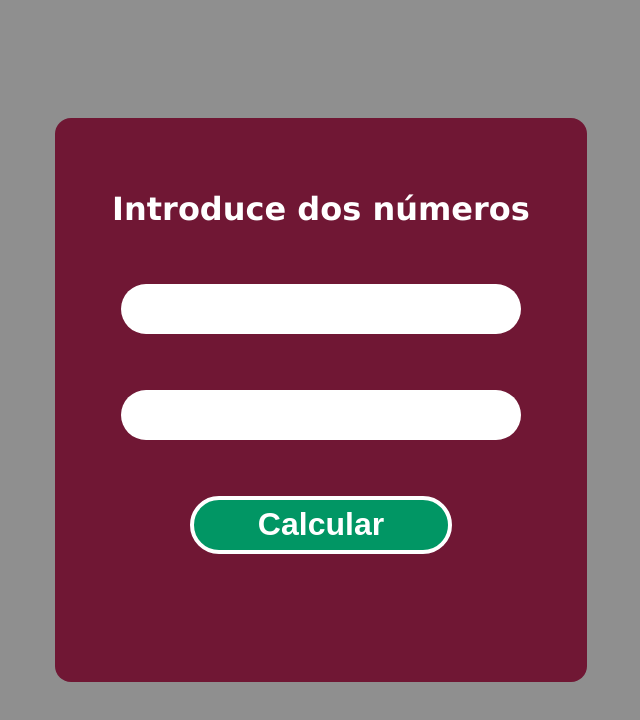
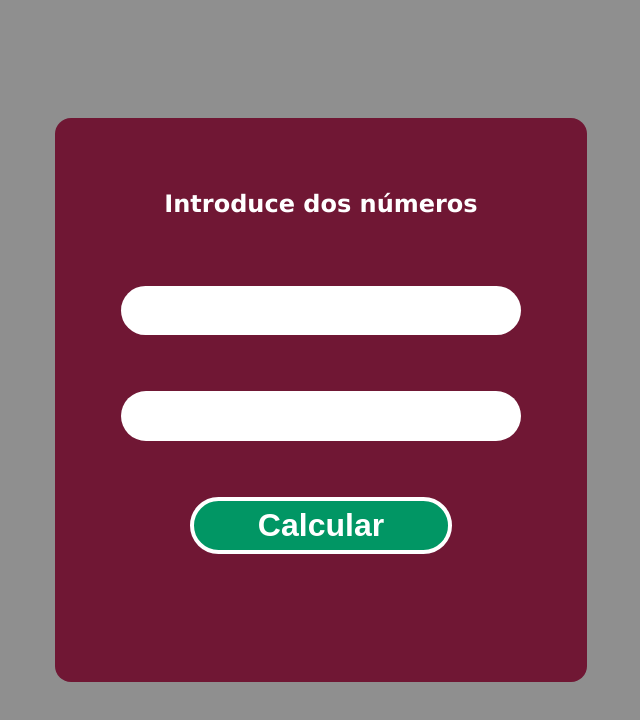
Before and after one commit to franxuhjuli/practicas_javascript, a plain HTML site: page Ejercicio 4 - Devuelve los numeros intermedios/index.html in a window 1280 px wide. Shown: the whole page, without its empty margins (319-959 px from the left). Drawn offline with Linux system fonts and the light colour scheme.

Commit message:
Add files via upload

```diff
--- a/Ejercicio 4 - Devuelve los numeros intermedios/style.css
+++ b/Ejercicio 4 - Devuelve los numeros intermedios/style.css
@@ -19,7 +19,7 @@ body {
 }
 
 .container {
-    height: 80%;
+    min-height: 80%;
     display: flex;
     flex-direction: column;
     justify-content: space-evenly;
@@ -27,14 +27,18 @@ body {
     width: 45%;
     background-color: rgb(112, 23, 52);
     border-radius: 1em;
-padding: 1em;
+    padding: 1em;
 }
 
 h1 {
-    font-size: 2em;
-    height: auto;
+    font-size: 1.5em;
+    margin-bottom: 0.5em;
+}
+
+.title {
     text-align: center;
 }
+
 
 input {
     font-size: 2em;
@@ -61,6 +65,7 @@ button:hover {
 }
 
 .resultado {
-    font-size: 1.5em;
+    font-size: 1.25em;
     text-align: center;
+    width: 90%;
 }
```
